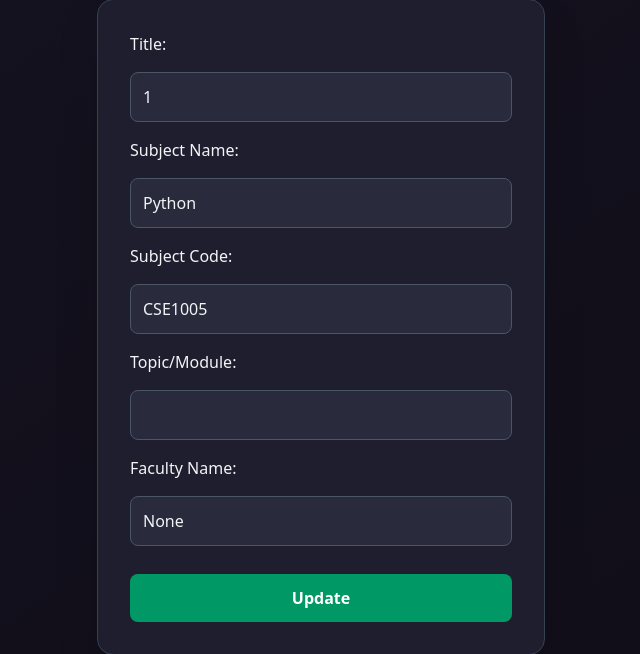
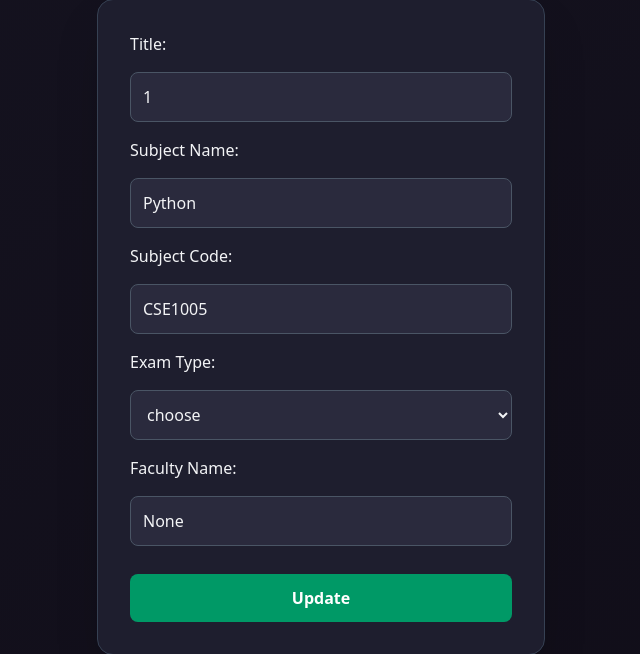
Before and after one commit to krishnasouravvemuri/PaperRepo, a Django app: template papers/templates/ImportantTopicEdit.html in a window 1280 px wide. Shown: the part 129-783 px from the top of the page, without its empty margins (319-959 px from the left). Run offline with Django 5.2, Linux system fonts and the light colour scheme; the template is opened without the code that fills it: values that come from a table or form of the project are taken from there, others are empty; data comes from the database, SQL or seed files in the repository; style sheets or scripts are compiled from the project's sources; some libraries are stand-ins or nearby versions.

Commit message:
Update ImportantTopicEdit.html

```diff
--- a/papers/templates/ImportantTopicEdit.html
+++ b/papers/templates/ImportantTopicEdit.html
@@ -31,8 +31,13 @@
         <label>Subject Code:</label>
         <input name="subject_code" type="text" value="{{ object.subject_code }}" class="p-3 rounded-lg border border-gray-600 bg-[#2a2a3d] text-gray-100 focus:outline-none focus:ring-2 focus:ring-emerald-500">
 
-        <label>Topic/Module:</label>
-        <input name="topic_type" type="text" value="{{ object.topic_type }}" class="p-3 rounded-lg border border-gray-600 bg-[#2a2a3d] text-gray-100 focus:outline-none focus:ring-2 focus:ring-emerald-500">
+        <label>Exam Type:</label>
+        <select name="exam_type" required value = "{{ objects.exam_type }}" class="p-3 rounded-lg border border-gray-600 bg-[#2a2a3d] text-gray-100 focus:outline-none focus:ring-2 focus:ring-emerald-500">
+            <option selected disabled>choose</option>
+            <option value="CAT I">CAT I</option>
+            <option value="CAT II">CAT II</option>
+            <option value="FAT">FAT</option>
+        </select>
 
         <label>Faculty Name:</label>
         <input name="faculty_name" type="text" value="{{ object.faculty_name }}" class="p-3 rounded-lg border border-gray-600 bg-[#2a2a3d] text-gray-100 focus:outline-none focus:ring-2 focus:ring-emerald-500">
```
